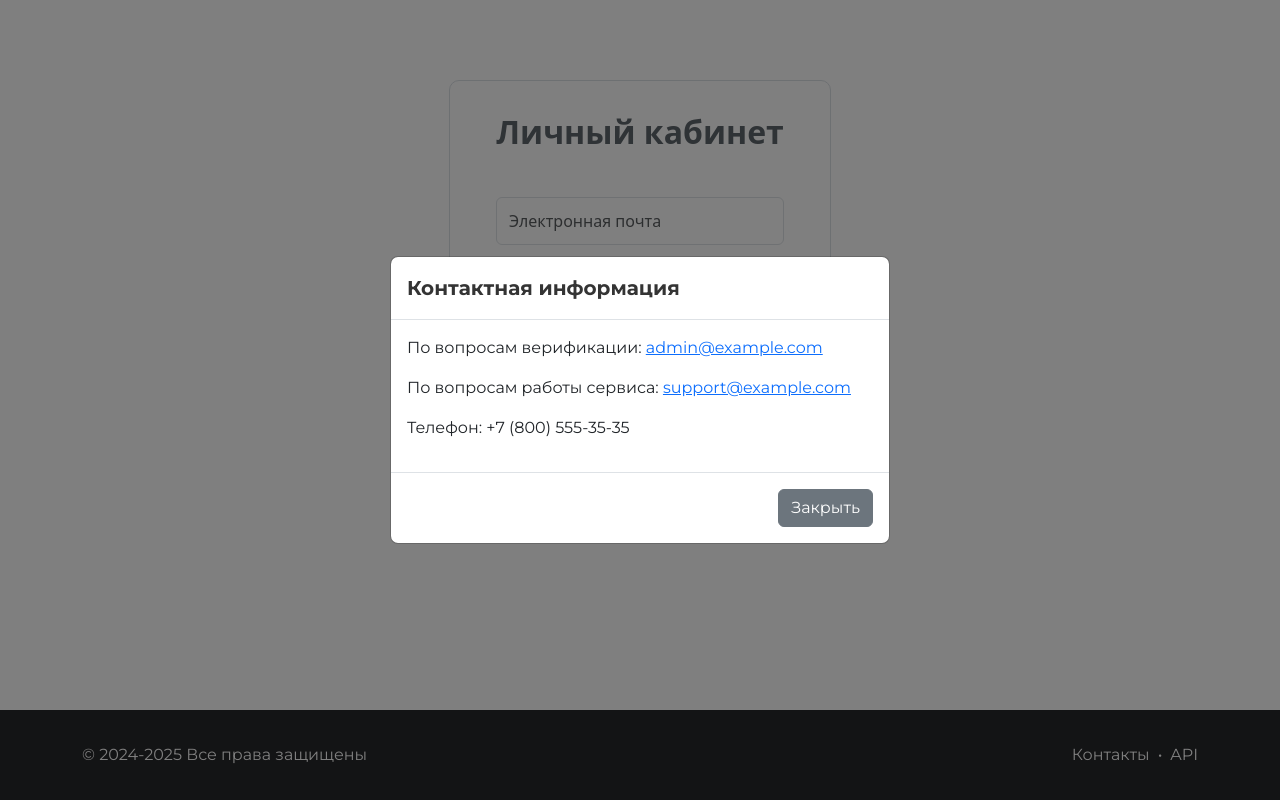
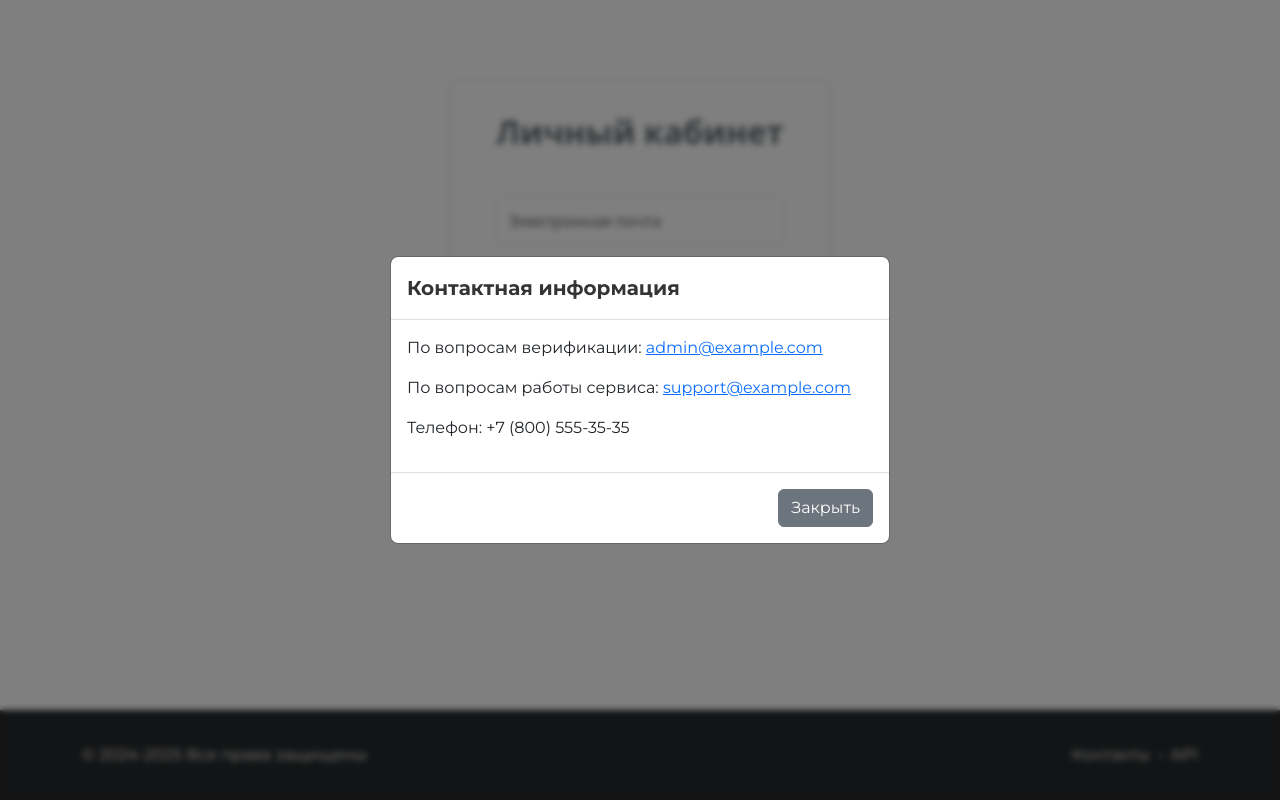
Before and after one commit to Forkenn/energystaff, a Vue app in the folder client/: page /login in a window 1280 px wide. Both pictures are taken after a click on the link "Контакты". Shown: the part 266-1066 px from the top of the page. Built offline with nearby package versions, Linux system fonts and the light colour scheme; no server answers.

Commit message:
Add backdrop blur for modals

```diff
--- a/client/src/components/global/TheModal.vue
+++ b/client/src/components/global/TheModal.vue
@@ -20,8 +20,8 @@ onBeforeUnmount(() => {
 </script>
 
 <template>
-  <div class="modal-backdrop fade show"></div>
-  <div class="modal fade show d-block" tabindex="-1" @click.self="close">
+  <div class="modal-backdrop fade show "></div>
+  <div class="modal fade show d-block modal-blur" tabindex="-1" @click.self="close">
     <div class="modal-dialog modal-dialog-centered">
       <div class="modal-content">
         <div class="modal-header">
@@ -57,4 +57,8 @@ onBeforeUnmount(() => {
   color: #343434 !important;
 }
 
+.modal-blur {
+  backdrop-filter: blur(3px);
+}
+
 </style>
```
